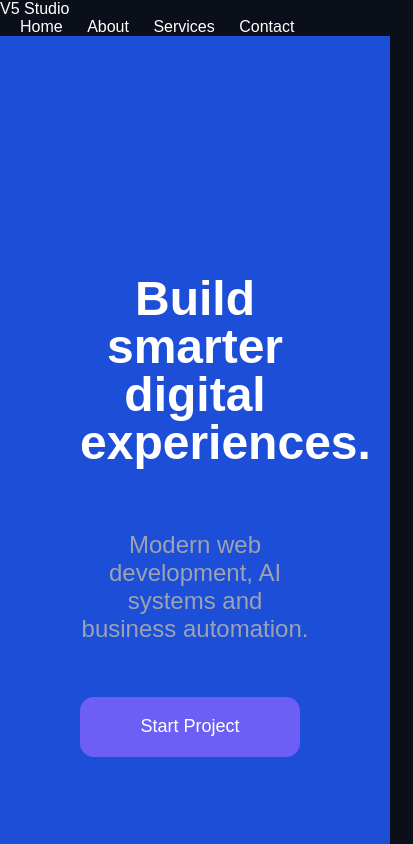
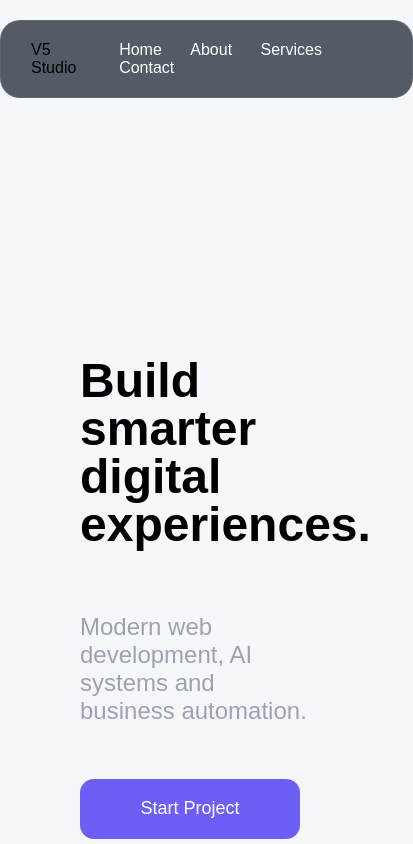
Before and after one commit to AdelaRu/v5-web, a website: page frontend/index.html in a window 390 px wide. Shown: the top 844 px of the page, 413 px wide, since content can reach past the window. Drawn offline with Linux system fonts and the light colour scheme; files whose address does not match are found by name.

Commit message:
premium redesign

```diff
--- a/frontend/css/style.css
+++ b/frontend/css/style.css
@@ -6,7 +6,9 @@ body {
   background: #f5f7fb;
   margin: 0;
   padding: 0;
-}
+}background:
+radial-gradient(circle at top left, #312e81 0%, #0b0f19 40%),
+radial-gradient(circle at bottom right, #1d4ed8 0%, #0b0f19 35%);
 
 .hero {
   background: #1d4ed8;
@@ -30,12 +32,35 @@ input, textarea {
 }
 
 button {
-  background: #1d4ed8;
+  margin-top: 30px;
+
+  width: 220px;
+  height: 60px;
+
+  border: none;
+  border-radius: 16px;
+
+  background: linear-gradient(
+    135deg,
+    #6d5ef5,
+    #4338ca
+  );
+
   color: white;
-  border: none;
-  padding: 10px;
-  width: 100%;
+
+  font-size: 18px;
+
   cursor: pointer;
+
+  transition: 0.3s;
+}
+
+button:hover {
+  transform: scale(1.05);
+
+  box-shadow:
+  0 0 30px rgba(109,94,245,0.5);
+}
 }body {
   margin: 0;
   background: #0b0f19;
@@ -135,12 +160,20 @@ button {
 button:hover {
   transform: scale(1.05);
 }.card {
-  background: #111827;
+  background: rgba(17, 24, 39, 0.7);
+
+  backdrop-filter: blur(10px);
+
   padding: 40px;
-  border-radius: 20px;
+
+  border-radius: 24px;
+
   flex: 1;
-  transition: 0.3s;
-  border: 1px solid #1f2937;
+
+  transition: 0.4s;
+
+  border: 1px solid rgba(255,255,255,0.08);
+}
 }
 
 .card:hover {
@@ -148,6 +181,18 @@ button:hover {
   border-color: #6d5ef5;
 }.portfolio {
   padding: 80px 40px;
+}
+.card:hover,
+.project:hover {
+
+  transform:
+  translateY(-12px)
+  scale(1.02);
+
+  border-color: #6d5ef5;
+
+  box-shadow:
+  0 0 40px rgba(109,94,245,0.3);
 }
 
 .portfolio h2 {
@@ -193,8 +238,54 @@ button:hover {
   }
 
   .navbar {
-    flex-direction: column;
-    gap: 20px;
+  position: sticky;
+  top: 20px;
+
+  margin: 20px auto;
+  width: 90%;
+
+  display: flex;
+  justify-content: space-between;
+  align-items: center;
+
+  padding: 20px 30px;
+
+  background: rgba(17, 24, 39, 0.7);
+
+  backdrop-filter: blur(12px);
+
+  border: 1px solid rgba(255,255,255,0.08);
+
+  border-radius: 20px;
+
+  z-index: 1000;
+}
+
+}.links a {
+  color: white;
+  margin-left: 24px;
+  text-decoration: none;
+  transition: 0.3s;
+}
+
+.links a:hover {
+  color: #6d5ef5;
+}.hero,
+.services,
+.portfolio {
+  animation: fadeUp 1s ease;
+}
+
+@keyframes fadeUp {
+
+  from {
+    opacity: 0;
+    transform: translateY(30px);
+  }
+
+  to {
+    opacity: 1;
+    transform: translateY(0);
   }
 
 }
```
